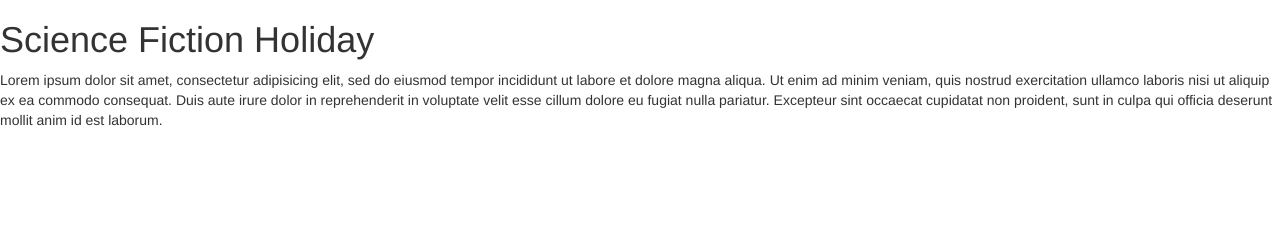
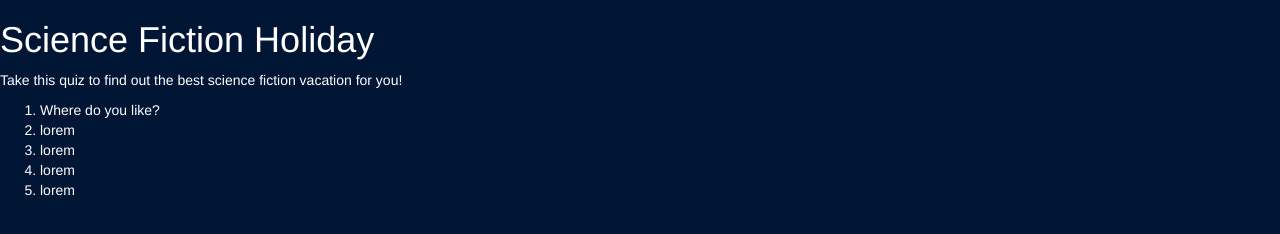
Before and after one commit to elise00/vacation, a plain HTML site: page index.html in a window 1280 px wide. Drawn offline with Linux system fonts and the light colour scheme.

Commit message:
Add background color; skeletal text; unordered list.

```diff
--- a/css/styles.css
+++ b/css/styles.css
@@ -0,0 +1,4 @@
+body {
+  background-color: #011535;
+  color: white;
+}
--- a/index.html
+++ b/index.html
@@ -10,7 +10,15 @@
 
   <body>
     <h1>Science Fiction Holiday</h1>
-    <p>Lorem ipsum dolor sit amet, consectetur adipisicing elit, sed do eiusmod tempor incididunt ut labore et dolore magna aliqua. Ut enim ad minim veniam, quis nostrud exercitation ullamco laboris nisi ut aliquip ex ea commodo consequat. Duis aute irure dolor in reprehenderit in voluptate velit esse cillum dolore eu fugiat nulla pariatur. Excepteur sint occaecat cupidatat non proident, sunt in culpa qui officia deserunt mollit anim id est laborum.</p>
+    <p>Take this quiz to find out the best science fiction vacation for you!</p>
+
+    <ol>
+      <li>Where do you like?</li>
+      <li>lorem</li>
+      <li>lorem</li>
+      <li>lorem</li>
+      <li>lorem</li>
+    </ol>
 
     <script src="js/jquery-3.3.1.js"></script>
     <script src="js/scripts.js"></script>
```
